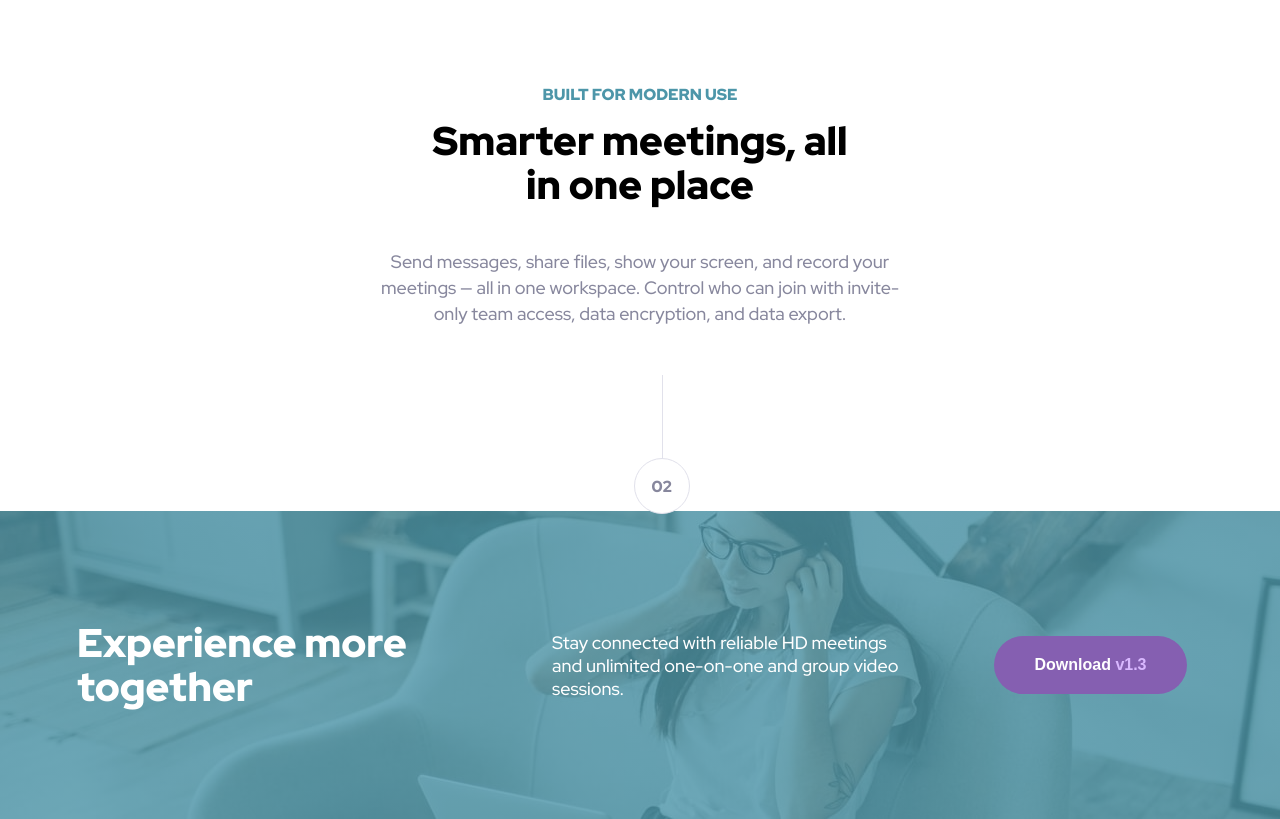
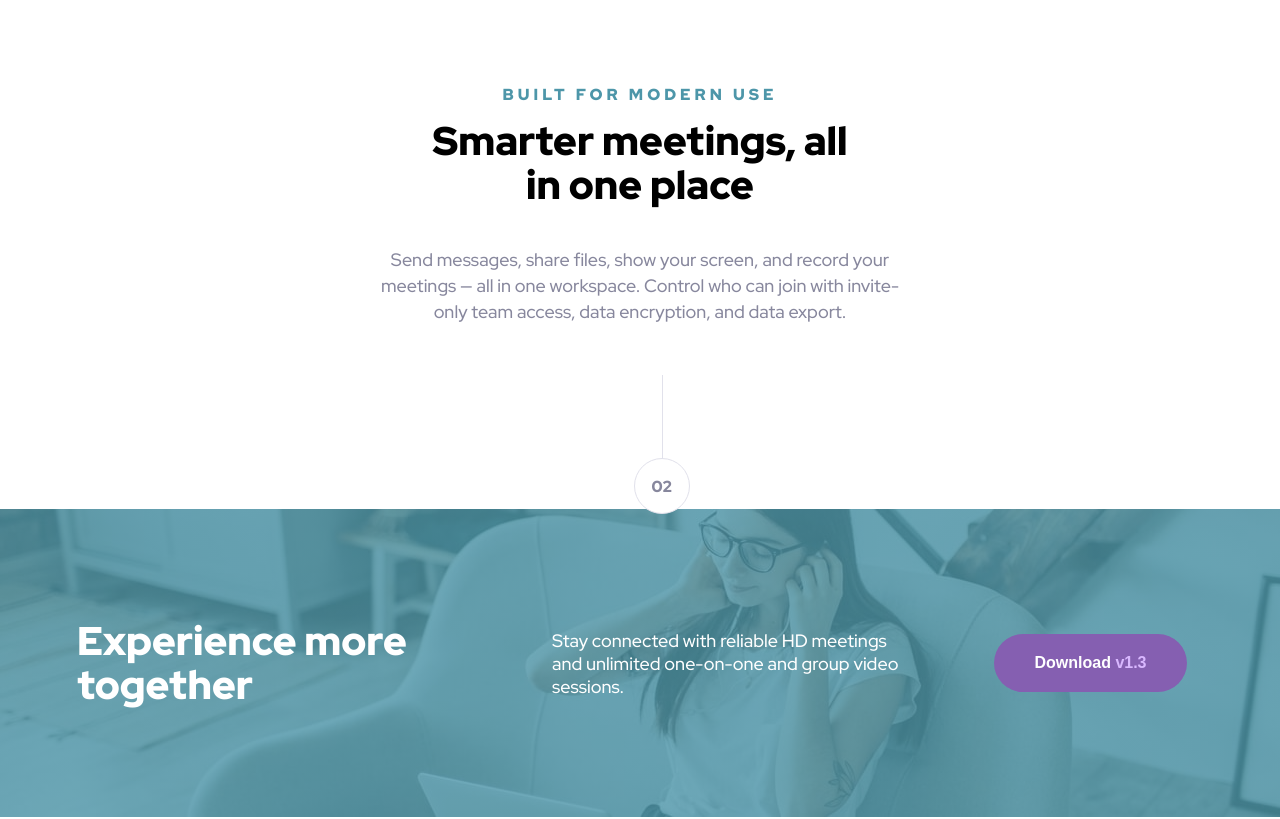
Before and after one commit to Pepeleeno/meet-landing-page, a plain HTML site: page index.html in a window 1280 px wide. Shown: the part 1077-1896 px from the top of the page. Drawn offline with Linux system fonts and the light colour scheme.

Commit message:
Update styles.css

```diff
--- a/css/styles.css
+++ b/css/styles.css
@@ -148,6 +148,7 @@ span {
   text-align: center;
   line-height: 16px;
   margin-top: 90px;
+  letter-spacing: 4px;
 }
 
 .product-info :nth-child(2) {
@@ -162,7 +163,7 @@ span {
 .product-info :nth-child(3) {
   color: #87879D;
   font-size: 1.125rem;
-  margin-top: 42px;
+  margin-top: 40px;
   text-align: center;
   line-height: 26px;
   margin-bottom: 184px;
```
